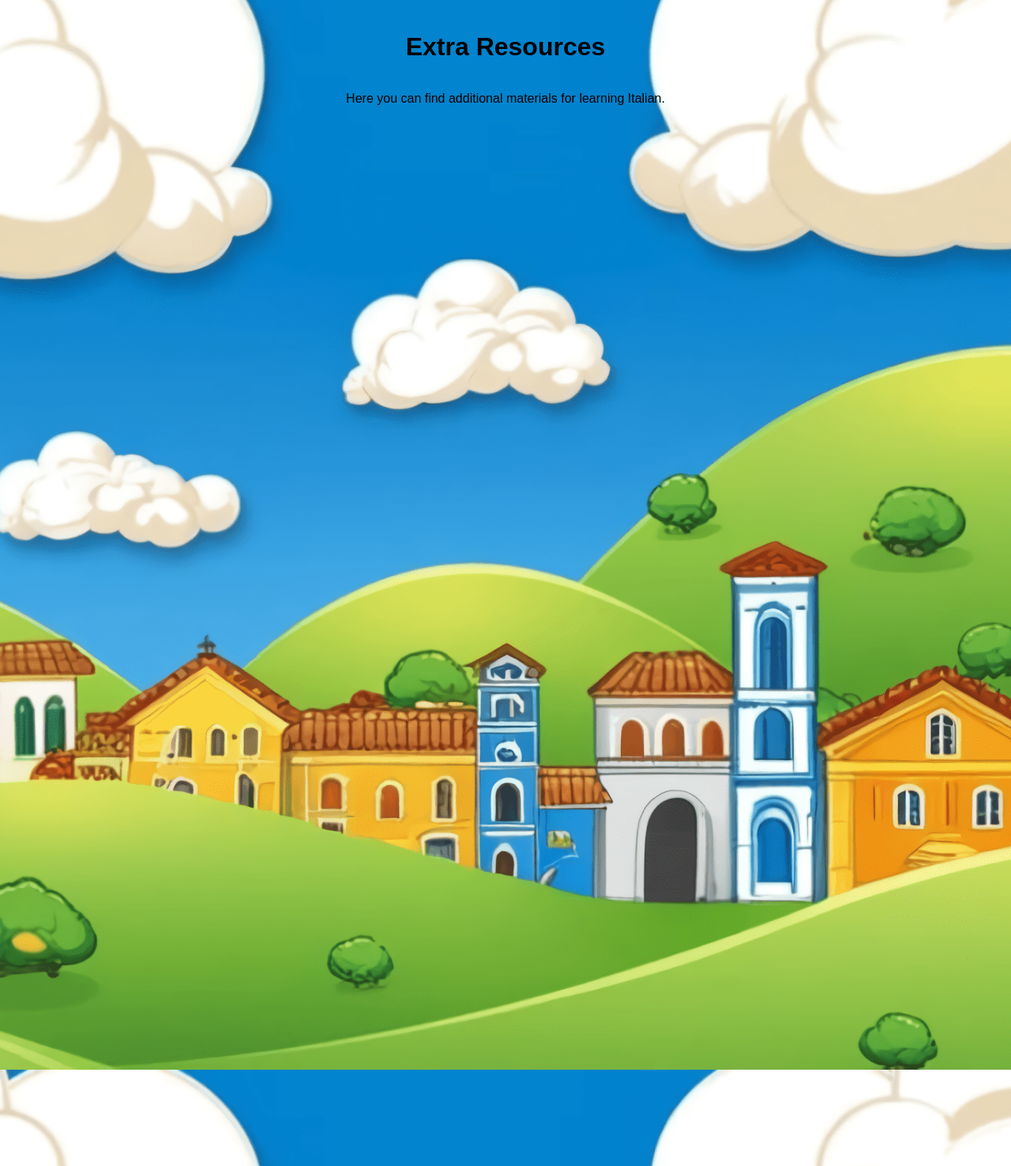
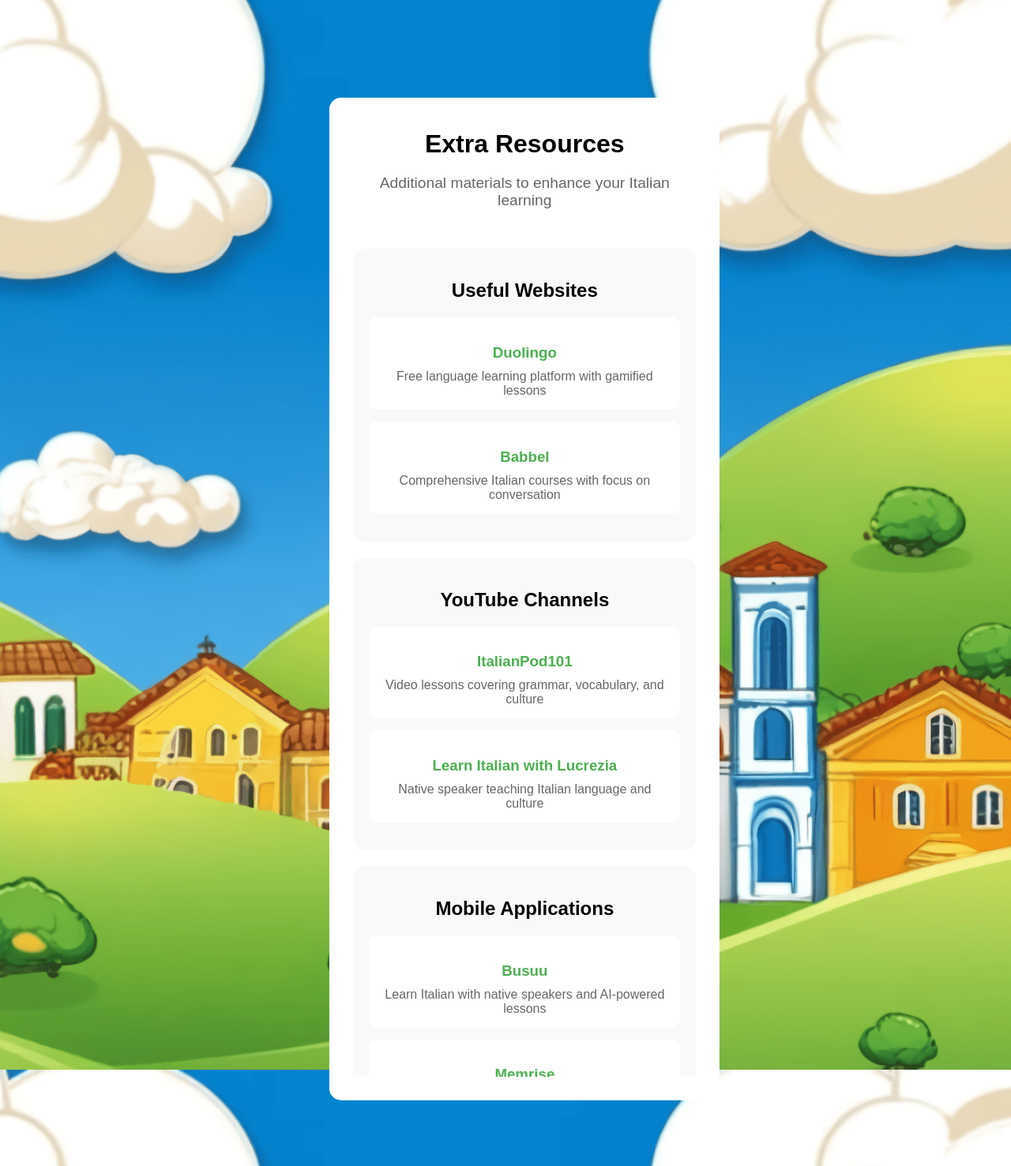
Before and after one commit to AlessioDiB/I_Learn_Italiano, a Flask app: page /extra-resources in a window 1280 px wide. Shown: the part 82-1559 px from the top of the page at 79% size. Run offline with Flask 3, Linux system fonts and the light colour scheme.

Commit message:
Extra Resources

```diff
--- a/static/css/main.css
+++ b/static/css/main.css
@@ -927,3 +927,77 @@
     max-width: 100%; /* Prevent overflow */
     box-sizing: border-box; /* Includes padding in width */
 }
+
+
+
+/* Extra Resources section */
+
+.resource-section {
+    margin: 20px 0;
+    padding: 20px;
+    background: #f8f9fa;
+    border-radius: 15px;
+}
+
+/* Make sure grid stays inside */
+.resource-grid {
+    display: grid;
+    grid-template-columns: repeat(auto-fit, minmax(250px, 1fr));  /* Reduced minimum width */
+    gap: 15px;
+    margin: 15px 0;
+    width: 100%;
+}
+
+.resource-card {
+    background: white;
+    padding: 15px;
+    border-radius: 10px;
+    text-decoration: none;
+    color: inherit;
+    transition: transform 0.3s ease, box-shadow 0.3s ease;
+}
+
+.resource-card:hover {
+    transform: translateY(-5px);
+    box-shadow: 0 5px 15px rgba(0,0,0,0.1);
+}
+
+.resource-card h3 {
+    color: #4CAF50;
+    margin-bottom: 10px;
+}
+
+.resource-card p {
+    color: #666;
+    margin: 0;
+}
+
+.content-box {
+    background: white;
+    border-radius: 15px;
+    padding: 30px;
+    margin: 20px auto;
+    width: 80%;
+    position: relative;
+    display: flex;
+    flex-direction: column;
+}
+
+
+/* Keep header always visible */
+.content-box h1,
+.content-box .section-description {
+    position: sticky;
+    top: 0;
+    background: white;
+    padding: 10px 0;
+    margin: 0;
+    z-index: 1;
+}
+
+/* Container for scrollable content */
+.resources-container {
+    overflow-y: auto;
+    max-height: calc(80vh - 100px);  /* Adjust based on header height */
+    padding: 20px 0;
+}
--- a/templates/extra_resources.html
+++ b/templates/extra_resources.html
@@ -1,12 +1,59 @@
+<!-- extra_resources.html -->
 {% extends 'base.html' %}
-
-{% block head %}
-<title>Extra Resources</title>
-{% endblock %}
-
 {% block body %}
 <div class="content">
-    <h1>Extra Resources</h1>
-    <p>Here you can find additional materials for learning Italian.</p>
+    <div class="content-box">
+        <h1>Extra Resources</h1>
+        <p class="section-description">Additional materials to enhance your Italian learning</p>
+
+        <div class="resources-container">
+            <!-- Websites Section -->
+            <div class="resource-section">
+                <h2>Useful Websites</h2>
+                <div class="resource-grid">
+                    <a href="https://www.duolingo.com/course/it/en/Learn-Italian" target="_blank" class="resource-card">
+                        <h3>Duolingo</h3>
+                        <p>Free language learning platform with gamified lessons</p>
+                    </a>
+                    <a href="https://www.babbel.com/learn-italian" target="_blank" class="resource-card">
+                        <h3>Babbel</h3>
+                        <p>Comprehensive Italian courses with focus on conversation</p>
+                    </a>
+                </div>
+            </div>
+
+
+            <!-- YouTube Channels -->
+            <div class="resource-section">
+                <h2>YouTube Channels</h2>
+                <div class="resource-grid">
+                    <a href="https://www.youtube.com/@ItalianPod101" target="_blank" class="resource-card">
+                        <h3>ItalianPod101</h3>
+                        <p>Video lessons covering grammar, vocabulary, and culture</p>
+                    </a>
+                    <a href="https://www.youtube.com/@lucreziaoddone" target="_blank" class="resource-card">
+                        <h3>Learn Italian with Lucrezia</h3>
+                        <p>Native speaker teaching Italian language and culture</p>
+                    </a>
+                </div>
+            </div>
+
+            <!-- Mobile Apps -->
+            <div class="resource-section">
+                <h2>Mobile Applications</h2>
+                <div class="resource-grid">
+                    <a href="https://apps.apple.com/us/app/busuu-language-learning-app/id379968583" target="_blank" class="resource-card">
+                        <h3>Busuu</h3>
+                        <p>Learn Italian with native speakers and AI-powered lessons</p>
+                    </a>
+                    <a href="https://apps.apple.com/us/app/memrise-learn-languages/id635966718" target="_blank" class="resource-card">
+                        <h3>Memrise</h3>
+                        <p>Vocabulary learning with spaced repetition system</p>
+                    </a>
+                </div>
+            </div>
+
+        </div>
+    </div>
 </div>
 {% endblock %}
```
